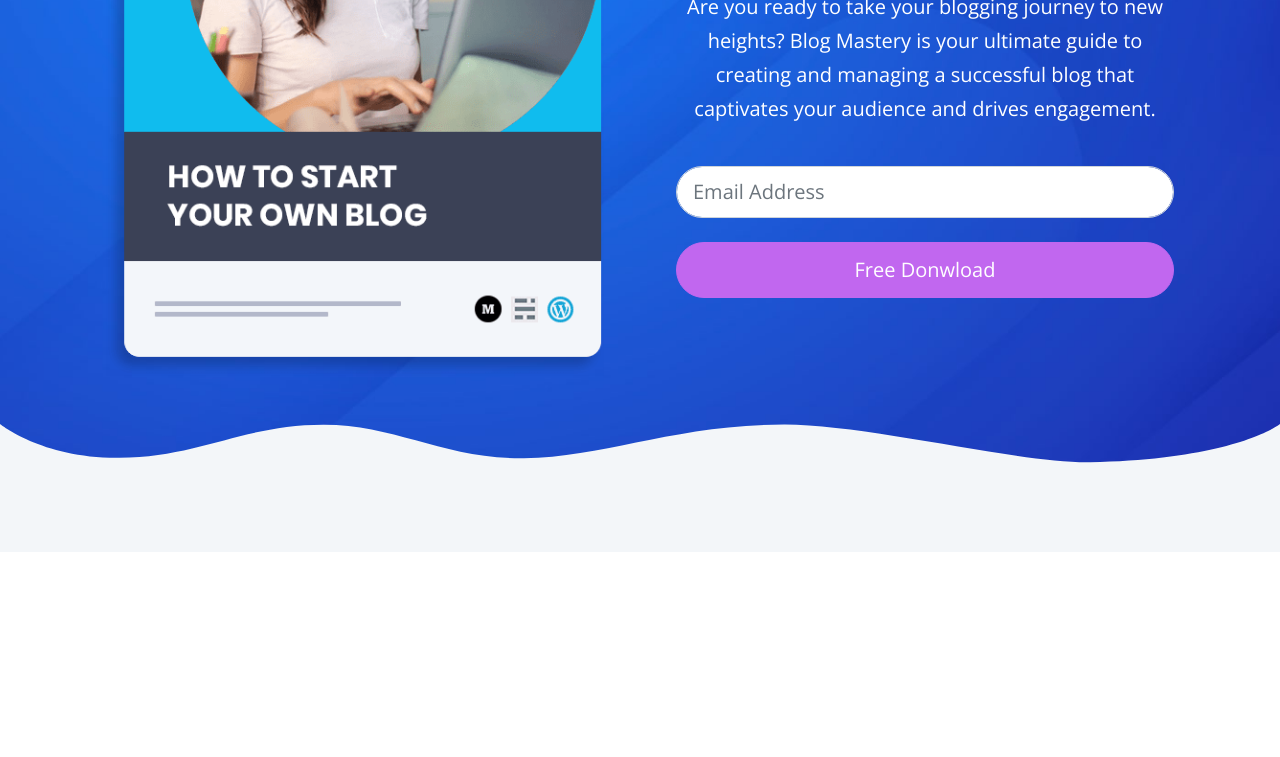
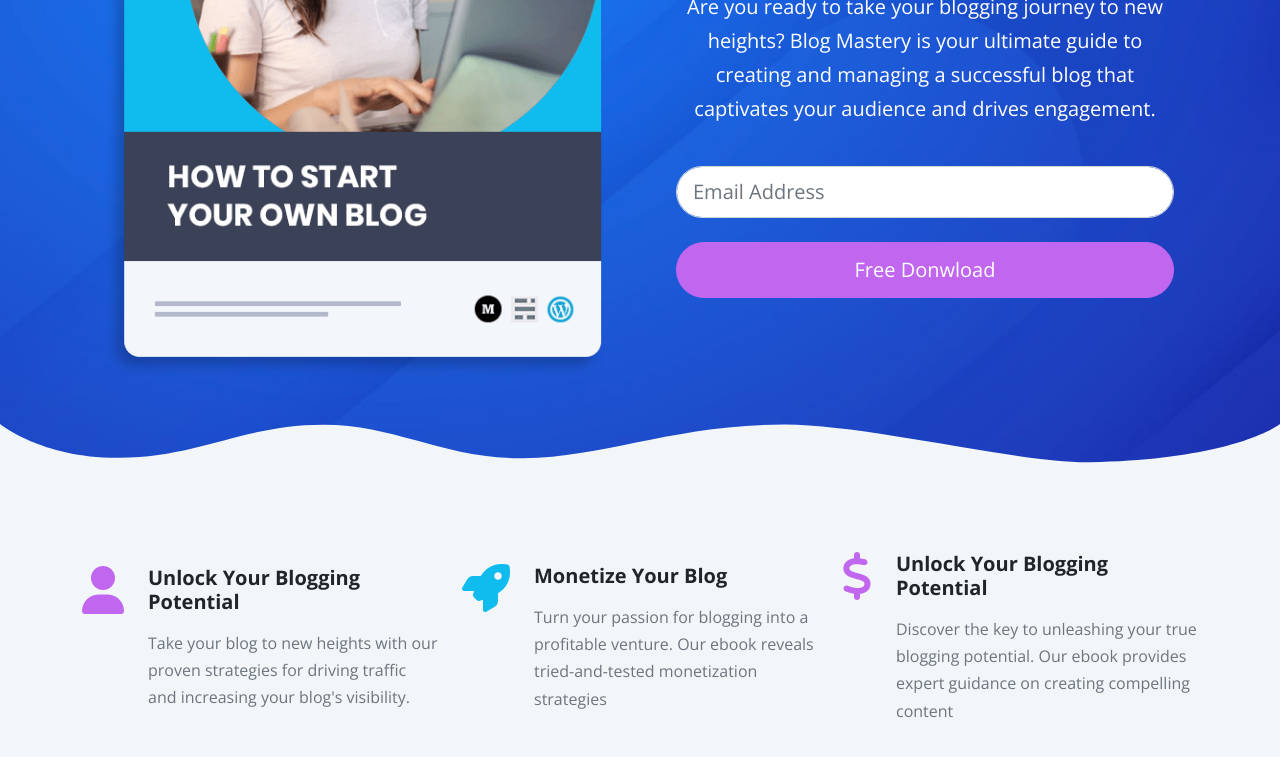
Before and after one commit to isalexoc/blog-mastery, a website: page index.html in a window 1280 px wide. Shown: the part 433-1190 px from the top of the page. Before the commit the page ends 985 px from the top, so only its background shows below. Drawn offline with nearby package versions, Linux system fonts and the light colour scheme; files that its build step writes are made by us from their sources.

Commit message:
Added Icon Section

```diff
--- a/index.html
+++ b/index.html
@@ -121,6 +121,44 @@
       </svg>
     </header>
 
+    <!-- Icons -->
+    <section class="icons bg-light pb-5">
+      <div class="container-xl">
+        <div class="row hstack g-4">
+          <div class="col-md-4 d-flex gap-4">
+            <i class="fas fa-user fa-3x text-primary"></i>
+            <div>
+              <h5 class="fw-bold">Unlock Your Blogging Potential</h5>
+              <p class="text-muted">
+                Take your blog to new heights with our proven strategies for
+                driving traffic and increasing your blog's visibility.
+              </p>
+            </div>
+          </div>
+          <div class="col-md-4 d-flex gap-4">
+            <i class="fas fa-rocket fa-3x text-secondary"></i>
+            <div>
+              <h5 class="fw-bold">Monetize Your Blog</h5>
+              <p class="text-muted">
+                Turn your passion for blogging into a profitable venture. Our
+                ebook reveals tried-and-tested monetization strategies
+              </p>
+            </div>
+          </div>
+          <div class="col-md-4 d-flex gap-4">
+            <i class="fas fa-dollar fa-3x text-primary"></i>
+            <div>
+              <h5 class="fw-bold">Unlock Your Blogging Potential</h5>
+              <p class="text-muted">
+                Discover the key to unleashing your true blogging potential. Our
+                ebook provides expert guidance on creating compelling content
+              </p>
+            </div>
+          </div>
+        </div>
+      </div>
+    </section>
+
     <script src="js/bootstrap.bundle.min.js"></script>
     <script src="js/script.js"></script>
   </body>
```
